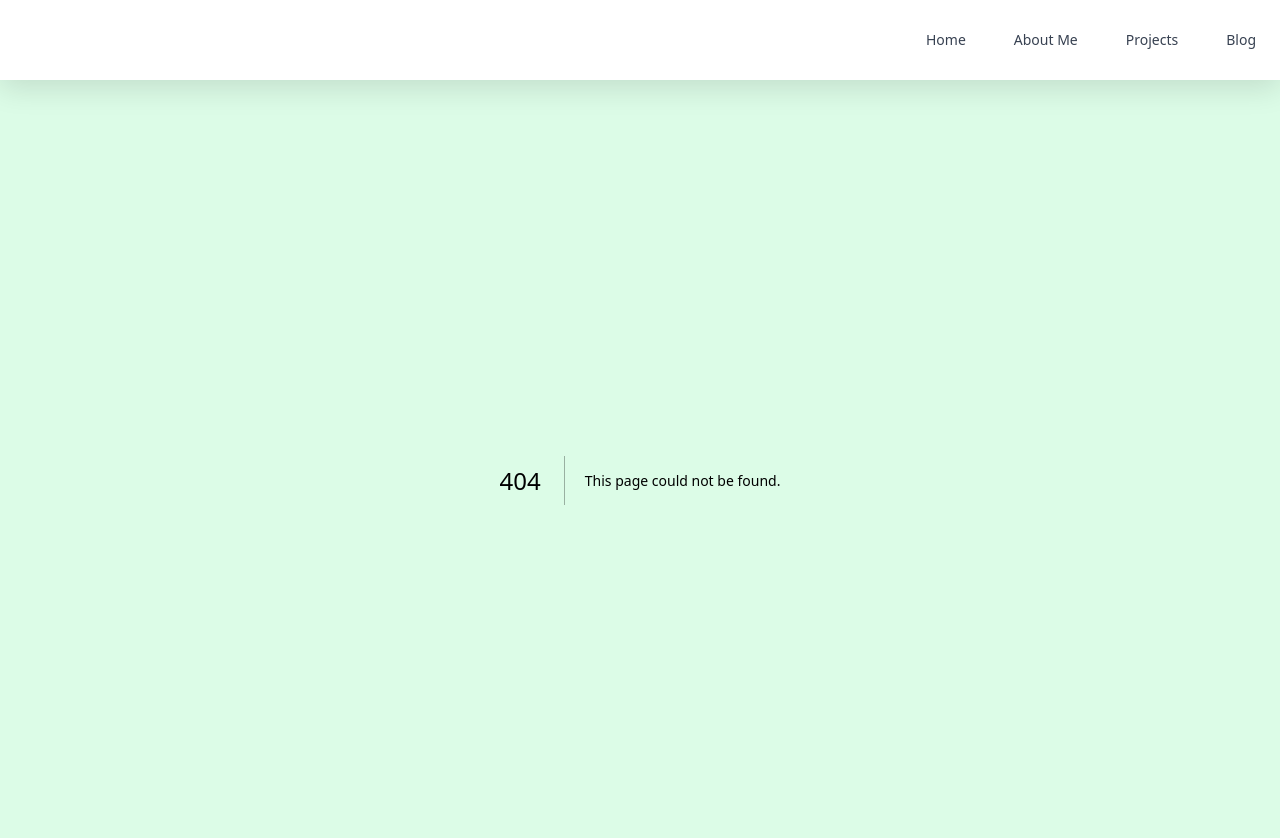
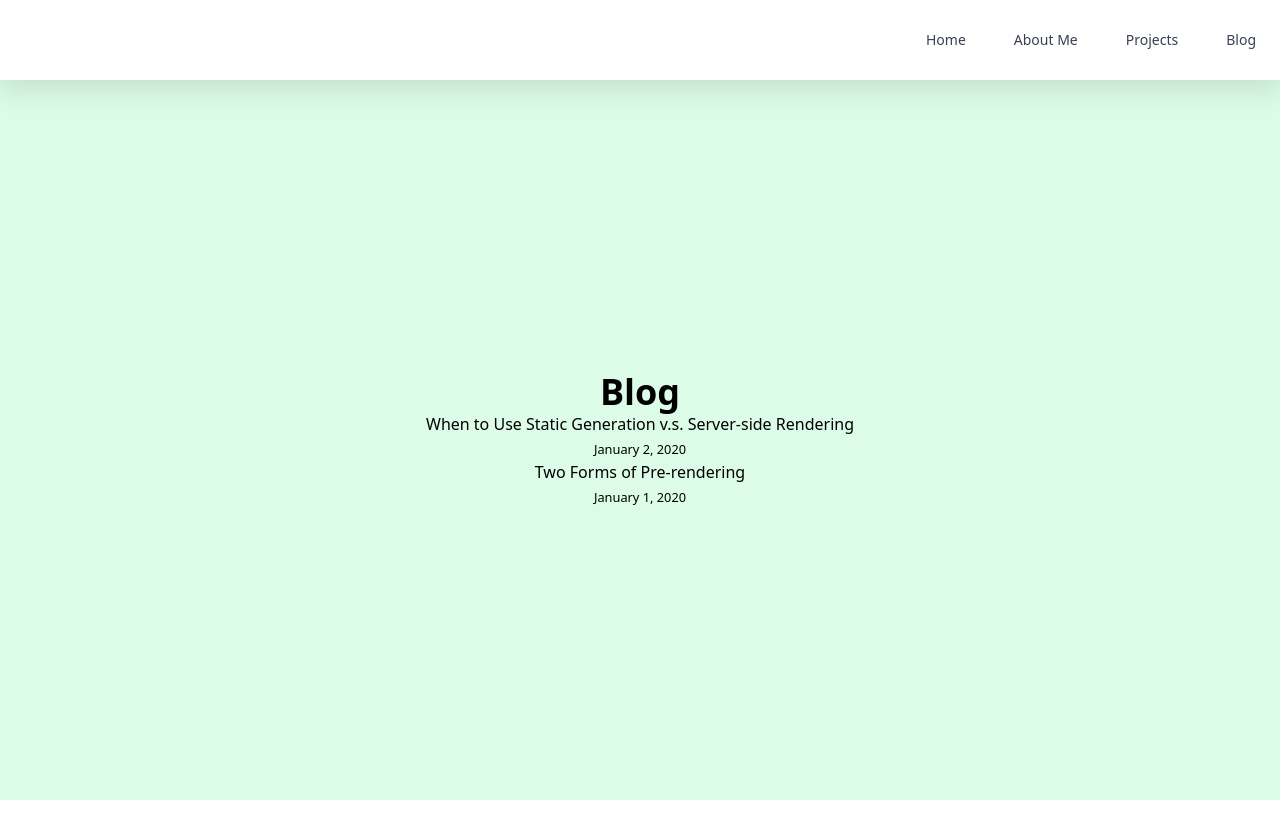
Before and after one commit to longtran1904/nextjs-blog, a Next.js app: page /blog in a window 1280 px wide. Before the commit this address had no page. Shown: the top 838 px of the page. After the commit the page ends 800 px from the top, so only its background shows below. Built offline with nearby package versions, Linux system fonts and the light colour scheme.

Commit message:
add blog page

```diff
--- /dev/null
+++ b/pages/blog.js
@@ -0,0 +1,36 @@
+import { getSortedPostsData } from "../lib/posts";
+import Link from 'next/link';
+import Date from '../components/date';
+
+export default function blog({allPostsData}) {
+    return (
+        <>
+        <div className='flex flex-col grow justify-center text-center'>
+            {/* Display blog posts */}
+            <section>
+                <h2>Blog</h2>
+                <ul>
+                {allPostsData.map((post) => (
+                    <li key={post.id}>
+                    <Link href={`/posts/${post.id}`}>{post.details.title}</Link>
+                    <br />
+                    <small >
+                        <Date dateString={post.details.date} />
+                    </small>
+                    </li>
+                ))}
+                </ul>
+            </section>
+        </div>
+        </>
+    )
+}
+
+export async function getStaticProps(){
+    const allPostsData = getSortedPostsData("/posts");
+    return{
+      props: {
+        allPostsData: allPostsData
+      },
+    }
+  }
--- a/pages/index.js
+++ b/pages/index.js
@@ -1,8 +1,6 @@
 
 import Link from 'next/link';
 import ContactBar from '../components/ContactBar';
-import Date from '../components/date';
-import { getSortedPostsData } from '../lib/posts';
 import HomeData from '../content/home.json'
 import Head from 'next/head'
 
@@ -47,32 +45,14 @@ export default function Home({ allPostsData, taglines }) {
 
           <ContactBar/>
 
-          {/* Display blog posts */}
-          <section>
-              <h2>Blog</h2>
-              <ul>
-              {allPostsData.map((post) => (
-                  <li key={post.id}>
-                  <Link href={`/posts/${post.id}`}>{post.details.title}</Link>
-                  <br />
-                  <small >
-                      <Date dateString={post.details.date} />
-                  </small>
-                  </li>
-              ))}
-              </ul>
-          </section>
       </div>
     </>
   )
 }
 
 export async function getStaticProps(){
-  const allPostsData = getSortedPostsData("/posts");
-  console.log(allPostsData);
   return{
     props: {
-      allPostsData: allPostsData,
       taglines: HomeData.taglines,
     },
   }
--- a/pages/projects.js
+++ b/pages/projects.js
@@ -4,6 +4,7 @@ import { getSortedPostsData } from "../lib/posts"
 export default function Projects({projects}){
     return(
         <>
+        <div className="px-48">
             <h1 className="text-center my-5">Projects</h1>
             <div className="mx-6 mb-3 grid grid-cols-1 gap-4 sm:grid-cols-3 lg:grid-cols-5">
                 {projects.map((project) => (
@@ -29,6 +30,7 @@ export default function Projects({projects}){
                     </div>
                 ))}
             </div>
+        </div>
         </>
     )
 }
```
Lines whose indentation alone changed are shown as unchanged.
